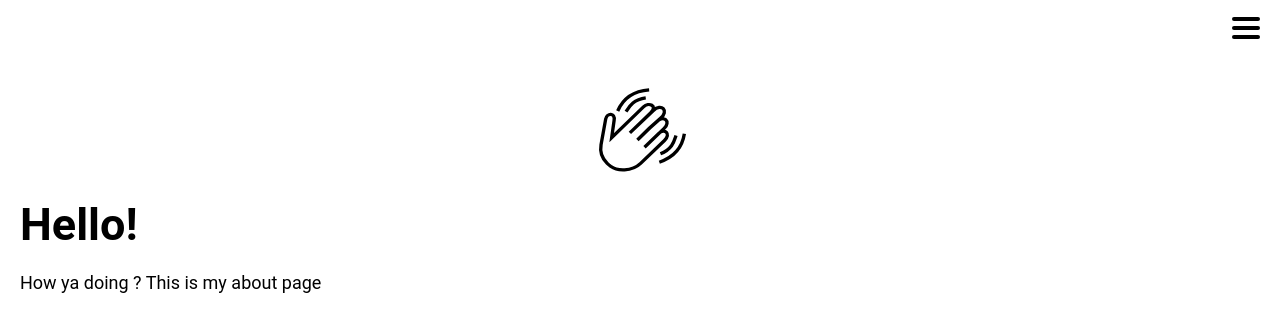
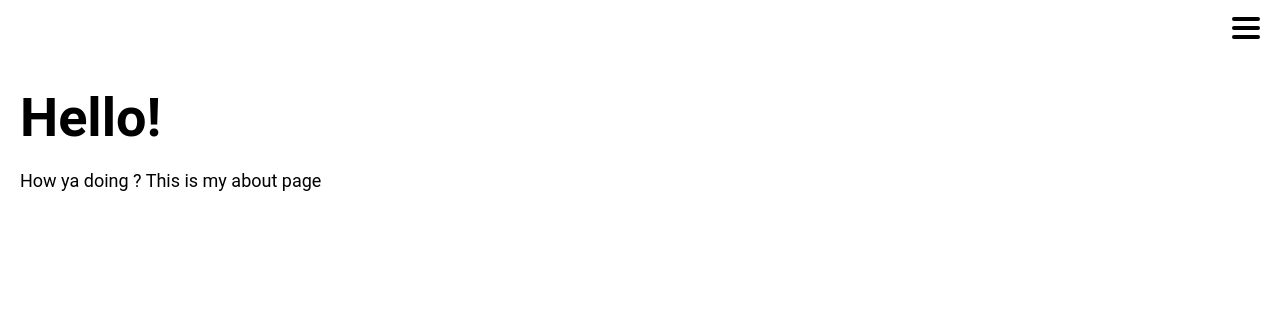
Before and after one commit to sudoshreyansh/sudoshreyansh.github.io, a Jekyll site: the page built from about.md, in a window 1280 px wide. Shown: the top 332 px of the page. Built offline with Jekyll 4.4.1, drawn with Linux system fonts in a browser that asks for light colours.

Commit message:
removed hero image and increased size of hero content

```diff
--- a/about.md
+++ b/about.md
@@ -4,6 +4,5 @@ layout: custom
 title: about
 ---
 
-<img src="/icon/wavey.svg" class="hero-image">
 <div class="hero-content">Hello!</div><br>
 How ya doing ? This is my about page
--- a/style/style.css
+++ b/style/style.css
@@ -124,5 +124,5 @@ img {
 
 .hero-content {
     font-weight:bold;
-    font-size:2.5rem;
+    font-size:3rem;
 }
```
